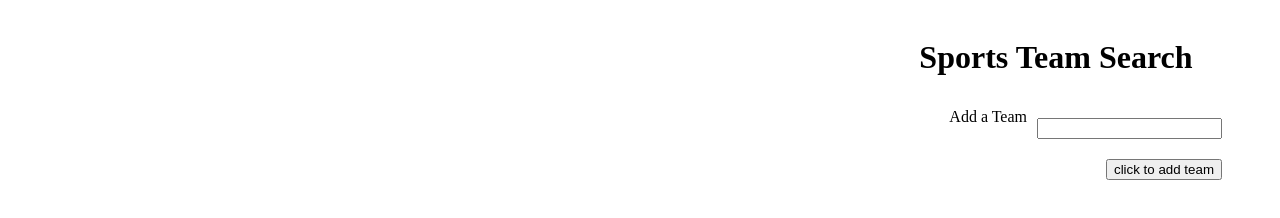
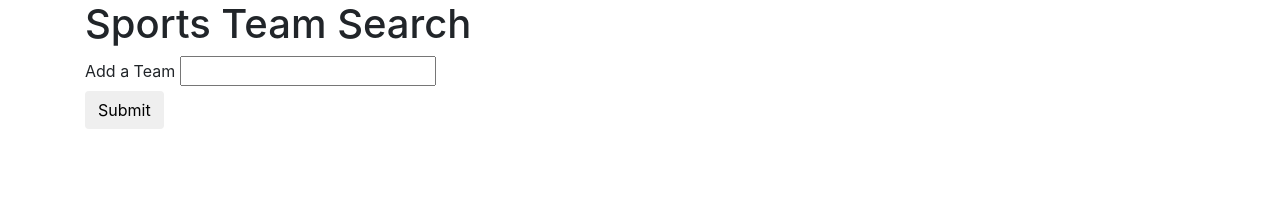
Before and after one commit to Rthorpesr/GifTastic, a plain HTML site: page index.html in a window 1280 px wide. Drawn offline with nearby package versions, Linux system fonts and the light colour scheme.

Commit message:
fixed the input box width

```diff
--- a/index.html
+++ b/index.html
@@ -1,3 +1,4 @@
+
 <!DOCTYPE html>
 <html lang="en">
 
@@ -5,34 +6,39 @@
     <meta charset="utf-8">
     <title>Reggie's Sports Giphy Page</title>
 
-    <style type="text/css">
-      button,
-      div,
-      form,
-      input
-          {
-            margin: 10px;
-            float: right;
-          }
-    </style>
+    <link rel="stylesheet" type="text/css" href="./assets/css/reset.css" />
+    <!-- <script src="https://maxcdn.bootstrapcdn.com/bootstrap/4.3.1/js/bootstrap.min.js"></script> -->
+    <!-- Added a link to Bootstrap-->
+    <link rel="stylesheet" href="https://maxcdn.bootstrapcdn.com/bootstrap/4.0.0/css/bootstrap.min.css">
+    <script src="https://cdnjs.cloudflare.com/ajax/libs/jquery/3.2.1/jquery.min.js"></script>
+    <script src="https://ajax.googleapis.com/ajax/libs/jquery/3.4.0/jquery.min.js"></script>
+    <link rel="stylesheet" type="text/css" href="./assets/css/style.css">
+
     </head>
 
     <body>
           <div class="container">
               <h1>Sports Team Search</h1>
-              <div id="buttons-view"></div>  <!-- Team buttons on page --->
+              <div id=button-section>
+                 <div id="display-buttons"></div>  <!-- Team buttons on page --->
+              </div>
 
-              <form id="team-form">
-                  <label for="team-input">Add a Team</label>
-                  <input type="text" id="team-input"><br>
+              <form id="form">
+                      <label for="user-input">Add a Team</label>
+                      <input type="text" id="user-input"><br>
 
-                  <!-- Button triggers new team button to be added -->
-                  <input id="add-team" type="submit" value="click to add team">
+                      <!-- Button triggers new team button to be added -->
+                     <input id="submitPress" type="submit" value="Submit" class="btn btn-default">
               </form>
-              <div id="gifs-appear-here"></div>
 
+              <div id="display-images"></div>
           </div>
 
-          <script src="./assets/javascript/app.js"></script>
+          <script type="text/javascript">
+
+          </script>
+        <!-- Added link to the jQuery Library -->
+        <script src="https://ajax.googleapis.com/ajax/libs/jquery/3.4.0/jquery.min.js"></script>
+       <script src="./assets/javascript/app.js"></script>
     </body>
 </html>
```
